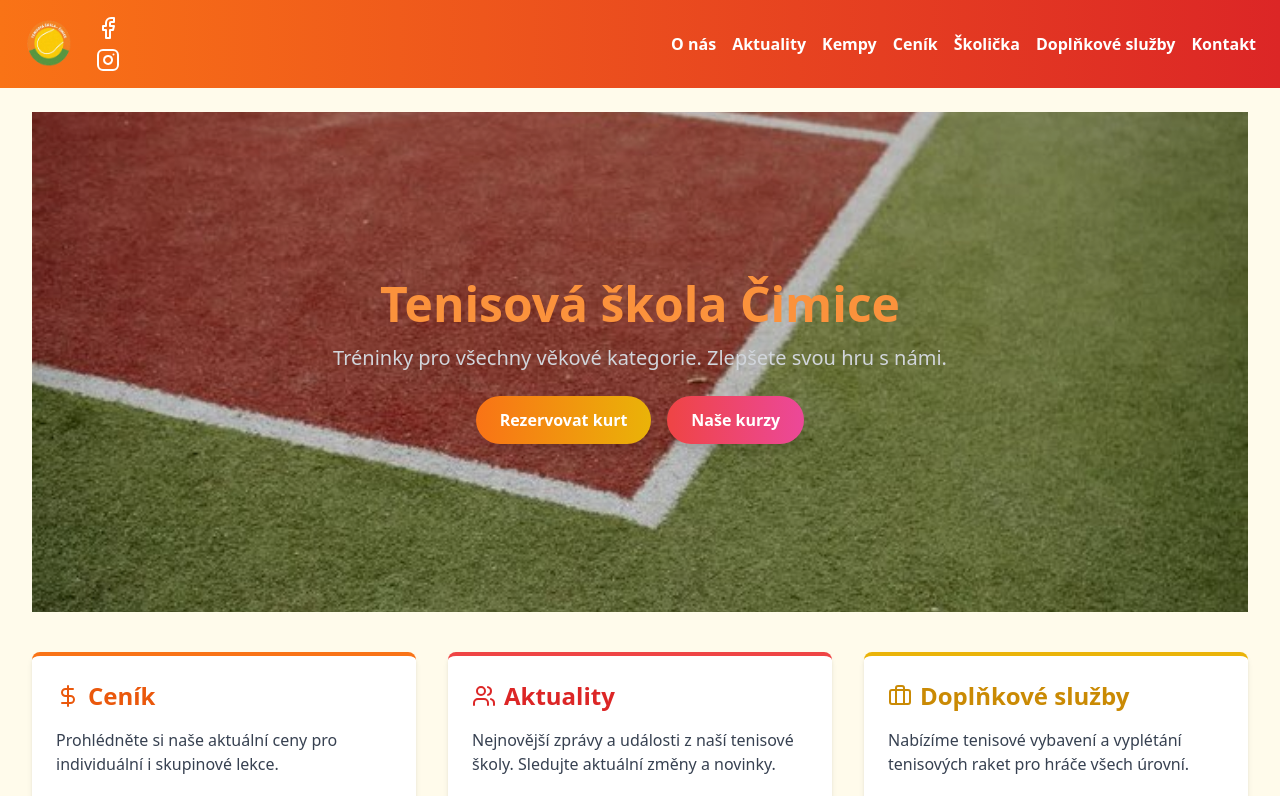
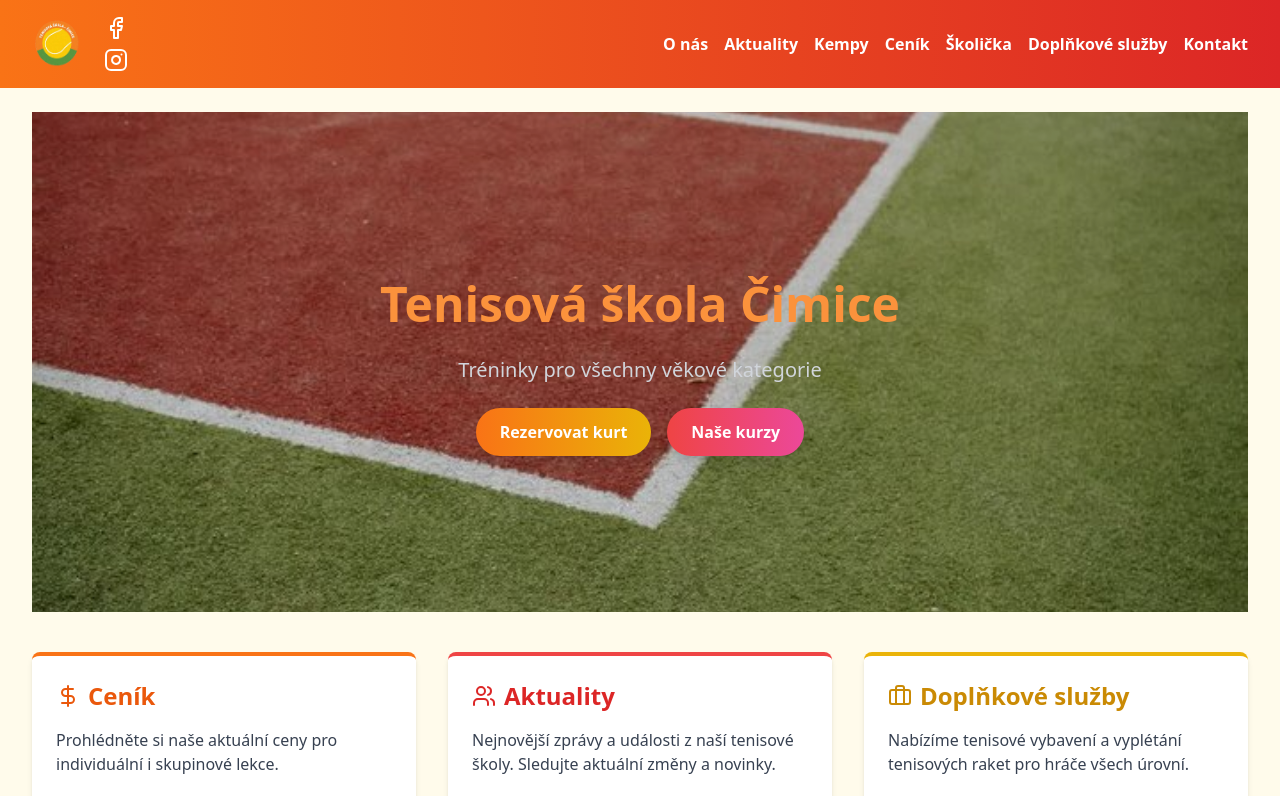
Before and after one commit to adampeters0n/teniscimice, a React (Create React App) app: page /#/ in a window 1280 px wide. Shown: the top 796 px of the page. Built offline with nearby package versions, Linux system fonts and the light colour scheme.

Commit message:
github pages

```diff
--- a/public/index.html
+++ b/public/index.html
@@ -3,7 +3,7 @@
   <head>
     <meta charset="utf-8" />
     <link rel="icon" href="%PUBLIC_URL%/favicon.ico" />
-    <meta name="viewport" content="width=device-width, initial-scale=1" />
+    <meta name="viewport" content="width=device-width, initial-scale=1.0" />
     <meta name="theme-color" content="#000000" />
     <meta
       name="description"
--- a/src/Newhomepage.js
+++ b/src/Newhomepage.js
@@ -34,17 +34,17 @@ const ImageCarousel = ({ images }) => {
       />
       <button
         onClick={prevSlide}
-        className="absolute left-2 top-1/2 transform -translate-y-1/2 bg-orange-600 bg-opacity-50 hover:bg-opacity-75 transition text-white p-2 rounded-full"
+        className="absolute left-2 top-1/2 -translate-y-1/2 bg-orange-600 bg-opacity-50 hover:bg-opacity-75 transition text-white p-2 rounded-full"
       >
         <ChevronLeft size={24} />
       </button>
       <button
         onClick={nextSlide}
-        className="absolute right-2 top-1/2 transform -translate-y-1/2 bg-orange-600 bg-opacity-50 hover:bg-opacity-75 transition text-white p-2 rounded-full"
+        className="absolute right-2 top-1/2 -translate-y-1/2 bg-orange-600 bg-opacity-50 hover:bg-opacity-75 transition text-white p-2 rounded-full"
       >
         <ChevronRight size={24} />
       </button>
-      <div className="absolute bottom-4 left-1/2 transform -translate-x-1/2 flex space-x-2">
+      <div className="absolute bottom-4 left-1/2 -translate-x-1/2 flex space-x-2">
         {images.map((_, index) => (
           <div
             key={index}
@@ -65,7 +65,6 @@ const Newhomepage = () => {
     setIsMenuOpen(!isMenuOpen);
   };
 
-  // Přidáme prefix process.env.PUBLIC_URL, aby se obrázky našly i na GH Pages
   const summerImages = [
     `${process.env.PUBLIC_URL}/kurt2.jpg`,
     `${process.env.PUBLIC_URL}/kurt1.jpg`,
@@ -82,19 +81,19 @@ const Newhomepage = () => {
 
   return (
     <div className="min-h-screen bg-amber-50">
-      <header className="bg-gradient-to-r from-orange-500 to-red-600 text-white fixed top-0 left-0 right-0 z-50 py-4 px-6">
-        <nav className="max-w-screen-xl mx-auto flex justify-between items-center">
+      {/* HEADER */}
+      <header className="bg-gradient-to-r from-orange-500 to-red-600 text-white fixed top-0 left-0 right-0 z-50 py-4">
+        {/* Menší fixní mezera: mx-8 */}
+        <div className="mx-8 flex justify-between items-center">
           <div className="flex items-center">
             <Link to="/">
               <img
-                // Logo z public složky
                 src={`${process.env.PUBLIC_URL}/logocimice.png`}
                 alt="Tenis Čimice Logo"
                 className="h-12 w-12 mr-2"
               />
             </Link>
             <div className="ml-4 flex flex-col items-center">
-              {/* Externí odkazy mohou zůstat <a> */}
               <a
                 href="https://www.facebook.com/people/Kate%C5%99ina-Peterkov%C3%A1/pfbid0TncMRnyejaJkEkYUzi36H7si3prwYeLDfqJiudBjHMHcPPrWKEeyokFt3Nctphj2l/"
                 target="_blank"
@@ -146,6 +145,7 @@ const Newhomepage = () => {
               </li>
             ))}
           </ul>
+        </div>
 
         {/* Menu pro mobily */}
         <div
@@ -176,13 +176,12 @@ const Newhomepage = () => {
             ))}
           </ul>
         </div>
-        </nav>
       </header>
 
-      <main className="pt-20 max-w-7xl mx-auto mt-8 mb-16 px-4 sm:px-6 lg:px-8">
+      {/* MAIN */}
+      <main className="pt-20 mx-8 mt-8 mb-16">
         <section
           className="relative bg-cover bg-center h-[500px] text-white flex items-center justify-center mb-10"
-          // Pozadí přes PUBLIC_URL
           style={{
             backgroundImage: `url(${process.env.PUBLIC_URL}/teniskoberec.jpg)`,
             backgroundSize: 'cover',
@@ -191,15 +190,13 @@ const Newhomepage = () => {
         >
           <div className="absolute inset-0 bg-black opacity-10"></div>
           <div className="relative z-10 text-center">
-            <h1 className="text-5xl font-extrabold mb-4 text-orange-400">
+            <h1 className="text-[48px] font-bold mb-4 text-orange-400">
               Tenisová škola Čimice
             </h1>
             <p className="text-xl mb-6 text-gray-300">
-              Tréninky pro všechny věkové kategorie. Zlepšete
-              svou hru s námi.
+              Tréninky pro všechny věkové kategorie
             </p>
             <div className="flex justify-center space-x-4">
-              {/* Odkazy v rámci SPA – použijeme Link */}
               <Link
                 to="/rezervace-kurtu"
                 className="bg-gradient-to-r from-orange-500 to-yellow-500 text-white px-6 py-3 rounded-full font-semibold hover:bg-orange-600 transition duration-300 transform hover:scale-105 shadow-lg"
@@ -283,7 +280,6 @@ const Newhomepage = () => {
           </section>
         </div>
 
-        {/* Tenisový areál */}
         <section className="bg-white rounded-xl shadow-lg p-12 border-t-4 border-green-700 hover:shadow-xl transition-all duration-300">
           <div className="grid lg:grid-cols-3 gap-8 items-start">
             <div className="lg:col-span-1 text-left flex flex-col justify-center max-w-md mx-auto lg:mx-0">
@@ -330,7 +326,6 @@ const Newhomepage = () => {
           </div>
         </section>
 
-        {/* Trenérský tým */}
         <section className="bg-white rounded-xl shadow-lg p-12 border-t-4 border-blue-600 hover:shadow-xl transition-all duration-300 mt-10">
           <div className="grid lg:grid-cols-3 gap-8 items-start">
             <div className="lg:col-span-1 text-left flex flex-col justify-center max-w-md mx-auto lg:mx-0">
@@ -348,13 +343,12 @@ const Newhomepage = () => {
               <img
                 src={`${process.env.PUBLIC_URL}/tenisovyteam.jpg`}
                 alt="Trenérský tým"
-                className="rounded-lg w-full max-w-lg shadow-md object-cover"
+                className="rounded-lg w-full max-w-full shadow-md object-cover"
               />
             </div>
           </div>
         </section>
 
-        {/* Kontaktní formulář */}
         <section className="bg-white rounded-xl shadow-lg p-12 border-t-4 border-orange-600 hover:shadow-xl transition-all duration-300 mt-10">
           <div className="bg-white gap-8 rounded-lg">
             <h2 className="text-3xl font-extrabold text-orange-600 mb-6">Napište nám</h2>
@@ -411,8 +405,9 @@ const Newhomepage = () => {
         </section>
       </main>
 
-      <footer className="bg-gray-800 text-white px-4 sm:px-6 lg:px-8">
-        <div className="max-w-7xl mx-auto py-8 flex flex-col md:flex-row justify-between">
+      {/* FOOTER */}
+      <footer className="bg-gray-800 text-white py-8">
+        <div className="mx-8 flex flex-col md:flex-row justify-between">
           <div className="mb-4 md:mb-0">
             <h3 className="text-2xl font-semibold mb-2">Tenis Čimice</h3>
             <p className="text-gray-400">
--- a/src/index.css
+++ b/src/index.css
@@ -3,11 +3,18 @@
 @tailwind utilities;
 
 @layer base {
+  * {
+    /* Pomáhá zamezit nechtěnému přetékání kvůli paddingu */
+    box-sizing: border-box;
+  }
   html,
   body {
     margin: 0;
     padding: 0;
+    /* Často stačí i jen overflow-x: hidden */
     max-width: 100vw;
     overflow-x: hidden;
+    /* Případně nastav i background, pokud nechceš vidět bílou barvu */
+    /* background: #FCE9BE; */
   }
 }
```
Also changed, not shown: src/Onasnas.js (+93 -57 lines). Lines whose indentation alone changed are shown as unchanged.
